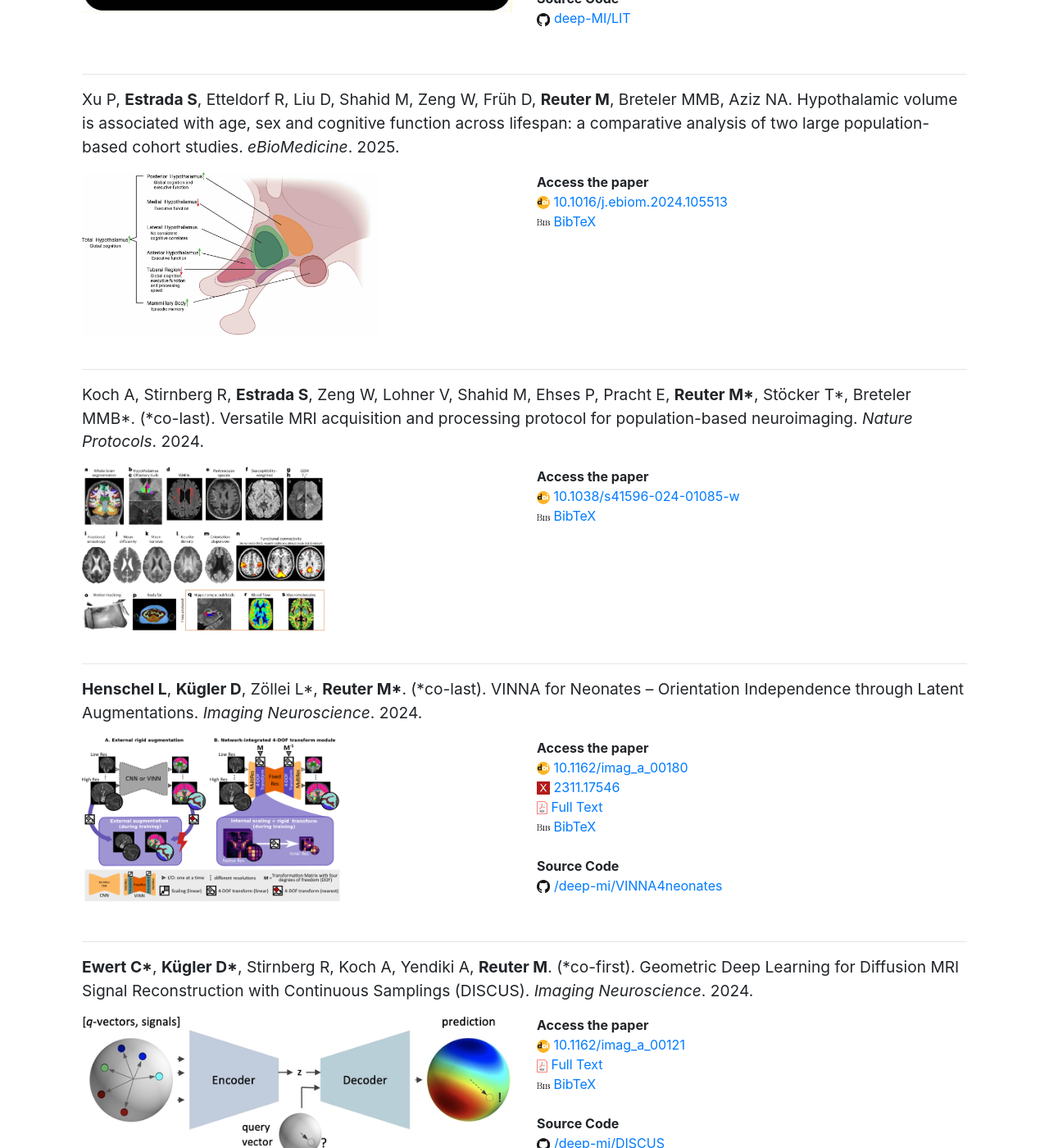
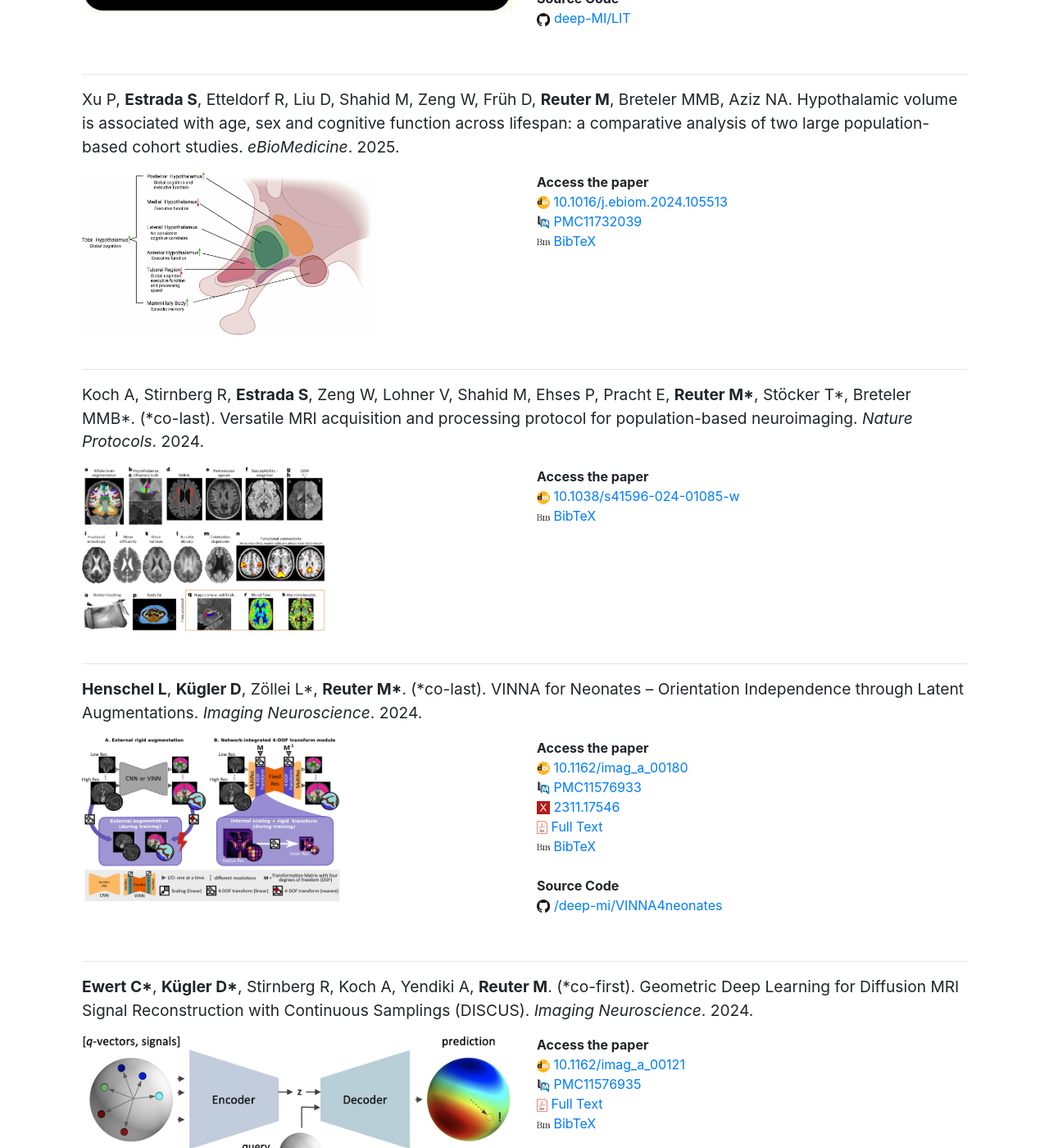
Before and after one commit to Deep-MI/Deep-MI.github.io, a Jekyll site: the page built from publications/index.html, in a window 1280 px wide and 1400 px high, scrolled down 413 px. Shown: the whole window at 82% size. Built offline with Jekyll 4.4.1, drawn with Linux system fonts in a browser that asks for light colours; nearby versions of some CDN libraries; comment, search, counter and statistics services are not loaded.

Commit message:
Update pmcids

```diff
--- a/_data/publications.yml
+++ b/_data/publications.yml
@@ -50,6 +50,7 @@
   journal: '*eBioMedicine*'
   type: 'journal'
   year: 2025
+  pmcid: 'PMC11732039'
   image: '/static/pub/peng_2025.jpg'
   bibtex: '/static/pub/peng_2025.bib'
   doi: 10.1016/j.ebiom.2024.105513
@@ -71,6 +72,7 @@
   type: 'journal'
   year: 2024
   arxiv: 2311.17546
+  pmcid: 'PMC11576933'
   image: '/static/pub/henschel_2024.png'
   pdf: 'https://direct.mit.edu/imag/article-pdf/doi/10.1162/imag_a_00180/2375595/imag_a_00180.pdf'
   bibtex: '/static/pub/henschel_2024.bib'
@@ -84,6 +86,7 @@
   type: 'journal'
   image: '/static/pub/ewert_2024a.jpg'
   year: 2024
+  pmcid: 'PMC11576935'
   bibtex: '/static/pub/ewert_2024a.bib'
   doi: 10.1162/imag_a_00121
   pdf: 'https://direct.mit.edu/imag/article-pdf/doi/10.1162/imag_a_00121/2358010/imag_a_00121.pdf'
@@ -98,6 +101,7 @@
   year: 2023
   bibtex: '/static/pub/estrada_2023.bib'
   arxiv: 2308.12736
+  pmcid: 'PMC11576934'
   doi: 10.1162/imag_a_00034
   pdf: 'https://direct.mit.edu/imag/article-pdf/doi/10.1162/imag_a_00034/2182290/imag_a_00034.pdf'
   github: /deep-mi/FastSurfer
```
